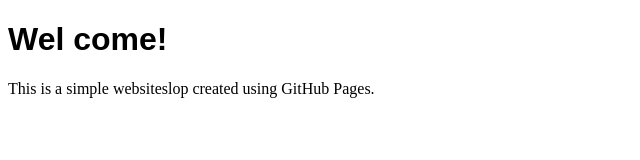
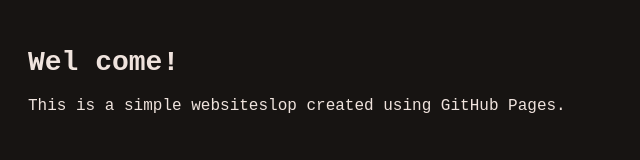
Before and after one commit to ivegotlvlup/ivegotlvlup.github.io, a plain HTML site: page index.html in a window 1280 px wide. Shown: the whole page, without its empty margins (0-640 px from the left). Drawn offline with Linux system fonts and the light colour scheme.

Commit message:
Update index.html

```diff
--- a/index.html
+++ b/index.html
@@ -6,8 +6,8 @@
   <title></title>
 
 </head>
-<body>
-  <h1 style="font-family: sans-serif; font-size: 32px; font-weight: bold;">Wel come!</h1>
-  <p>This is a simple websiteslop created using GitHub Pages.</p>
+<body style="background-color: #171412; color: #efe3dd; font-family: monospace; padding: 20px;">
+  <h1 style="color: #efe3dd; font-size: 28px;">Wel come!</h1>
+  <p style="font-size: 16px;">This is a simple websiteslop created using GitHub Pages.</p>
 </body>
 </html>
```
